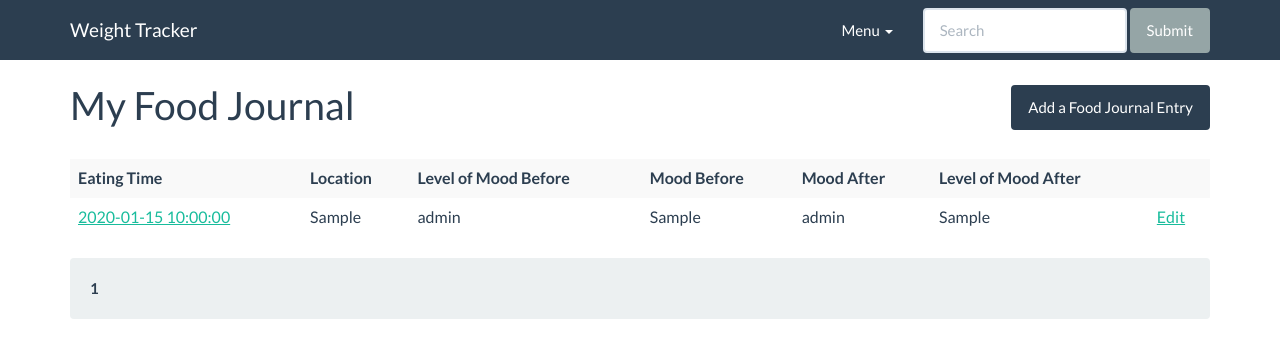
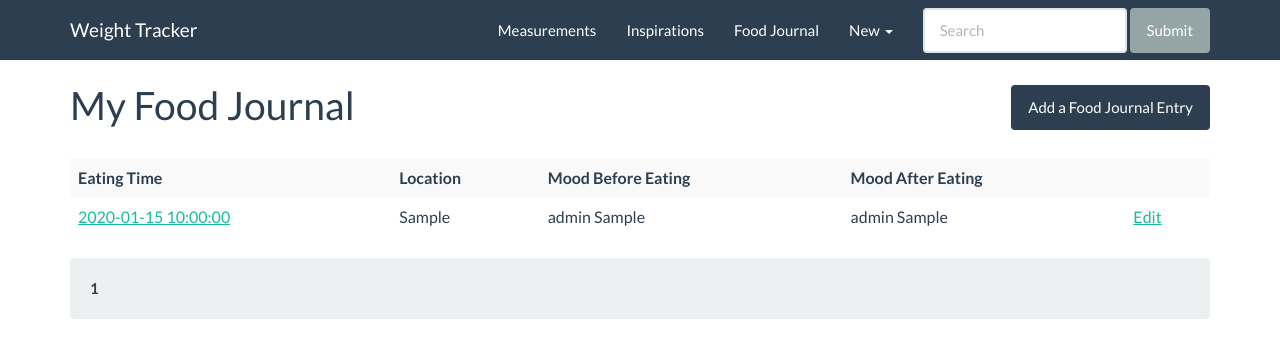
Before and after one commit to rdempsey/weight-tracker, a Flask app: template templates/foodjournals/list.html in a window 1280 px wide. Shown: the top 358 px of the page. Run offline with Flask 2, Linux system fonts and the light colour scheme; the template is opened without the code that fills it: most values are stand-ins (such as "Sample title", 1, 10 or a date in 2020); parts of the project's set-up code (start-up, migrations or seed data) failed here and were passed over; some libraries are stand-ins or nearby versions.

Commit message:
Updated food journal to use the objectid as the primary key
Signed-off-by: Robert Dempsey <robertonrails@gmail.com>

```diff
--- a/templates/base.html
+++ b/templates/base.html
@@ -16,12 +16,15 @@
         </div>
         <div class="collapse navbar-collapse" id="bs-example-navbar-collapse-1">
           <ul class="nav navbar-nav navbar-right">
+            <li><a href="/measurements">Measurements</a></li>
+            <li><a href="/inspirations">Inspirations</a></li>
+            <li><a href="/foodjournals">Food Journal</a></li>
             <li class="dropdown">
-              <a href="#" class="dropdown-toggle" data-toggle="dropdown" role="button">Menu <span class="caret"></span></a>
+              <a href="#" class="dropdown-toggle" data-toggle="dropdown" role="button">New <span class="caret"></span></a>
               <ul class="dropdown-menu" role="menu">
-                <li><a href="/measurements">Measurements</a></li>
-                <li><a href="/inspirations">Inspirations</a></li>
-                <li><a href="/foodjournals">Food Journal</a></li>
+                <li><a href="/measurements/new/">Measurement</a></li>
+                <li><a href="/inspirations/new/">Inspiration</a></li>
+                <li><a href="/foodjournals/new/">Food Journal</a></li>
               </ul>
             </li>
             <form class="navbar-form navbar-left" role="search">
--- a/templates/foodjournals/list.html
+++ b/templates/foodjournals/list.html
@@ -19,21 +19,17 @@
   <tr>
     <th>Eating Time</th>
     <th>Location</th>
-    <th>Level of Mood Before</th>
-    <th>Mood Before</th>
-    <th>Mood After</th>
-    <th>Level of Mood After</th>
+    <th>Mood Before Eating</th>
+    <th>Mood After Eating</th>
     <th>&nbsp;</th>
   </tr>
   {% for foodjournal in foodjournals.items %}
   <tr>
-    <td><a href="{{ url_for('foodjournals.show', eating_time=foodjournal.eating_time) }}">{{ foodjournal.eating_time }}</a></td>
+    <td><a href="{{ url_for('foodjournals.show', id=foodjournal.id) }}">{{ foodjournal.eating_time }}</a></td>
     <td>{{ foodjournal.where_i_ate }}</td>
-    <td>{{ foodjournal.level_of_mood_before_food }}</td>
-    <td>{{ foodjournal.mood_before_food }}</td>
-    <td>{{ foodjournal.level_of_mood_after_food }}</td>
-    <td>{{ foodjournal.mood_after_food }}</td>
-    <td><a href="{{ url_for('foodjournals.edit', eating_time=foodjournal.eating_time) }}">Edit</a></td>
+    <td>{{ foodjournal.level_of_mood_before_food }} {{ foodjournal.mood_before_food }}</td>
+    <td>{{ foodjournal.level_of_mood_after_food }} {{ foodjournal.mood_after_food }}</td>
+    <td><a href="{{ url_for('foodjournals.edit', id=foodjournal.id) }}">Edit</a></td>
   </tr>
   {% endfor %}
 </table>
--- a/templates/foodjournals/show.html
+++ b/templates/foodjournals/show.html
@@ -50,7 +50,7 @@
     <div class="bs-component">
       <div class="well text-right">
         <a href="{{ url_for('foodjournals.list') }}" class="btn btn-default">Back</a>
-        <a href="{{ url_for('foodjournals.edit', eating_time=foodjournal.eating_time) }}" class="btn btn-primary">Edit</a>
+        <a href="{{ url_for('foodjournals.edit', id=foodjournal.id) }}" class="btn btn-primary">Edit</a>
       </div>
     </div>
   </div>
```
Also changed, not shown: views/foodjournal_views.py (+14 -16 lines).
